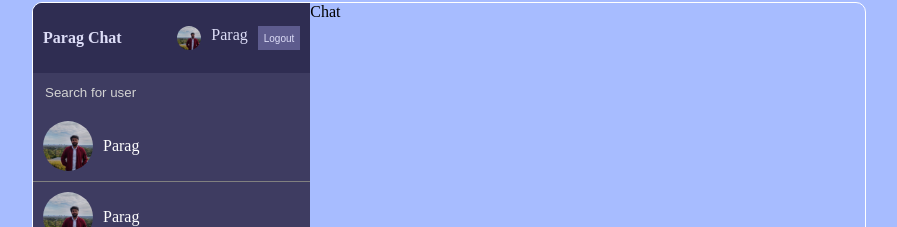
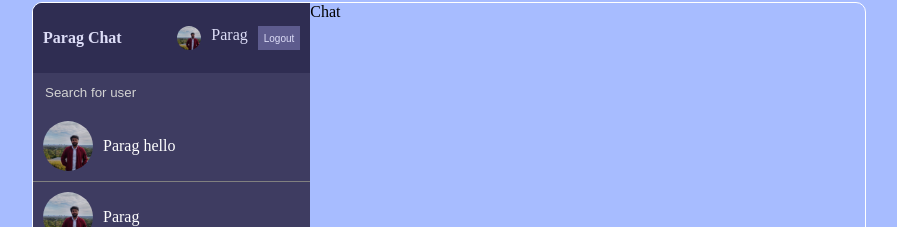
Before and after one commit to Parag18081994/ChatApp, a React (Create React App) app: page / in a window 1280 px wide. Shown: the part 77-304 px from the top of the page, without its empty margins (191-1088 px from the left). Built offline with nearby package versions, Linux system fonts and the light colour scheme.

Commit message:
chat-app-13 June-2023

```diff
--- a/src/components/Search.jsx
+++ b/src/components/Search.jsx
@@ -10,7 +10,7 @@ const Search = () => {
       <div className="userChat">
         <img src={profile} alt="" />
         <div className="userChatInfo">
-          <span>Parag</span>
+          <span>Parag hello</span>
         </div>
       </div>
     </div>
```
